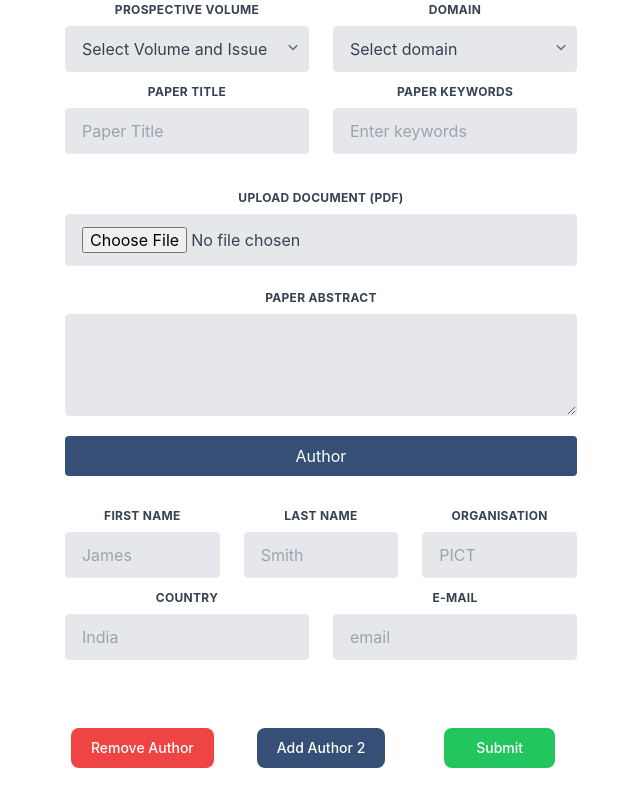
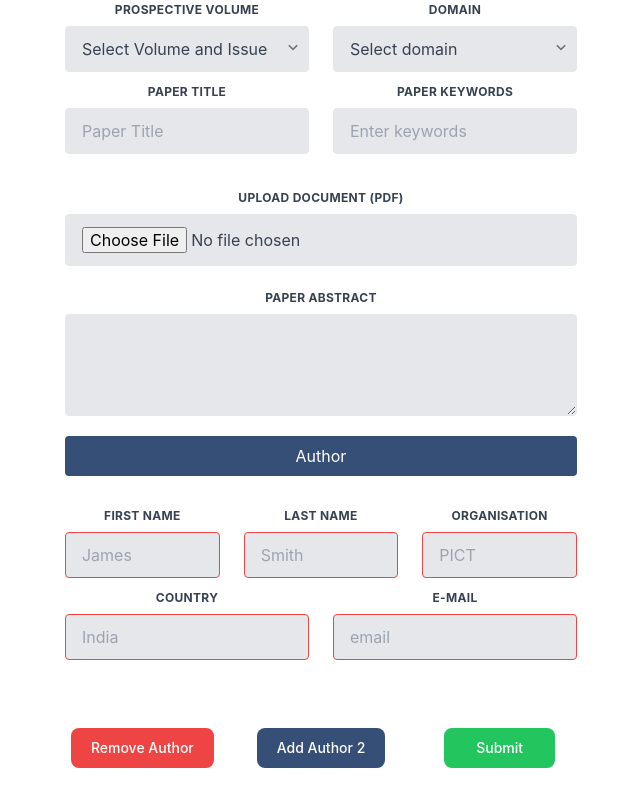
Before and after one commit to Gayatrii12/PIJET, a React (Create React App) app: page /register in a window 1280 px wide. Shown: the part 449-1249 px from the top of the page, without its empty margins (319-959 px from the left). Built offline with nearby package versions, Linux system fonts and the light colour scheme; sample sign-in values are in the browser's storage.

Commit message:
build v6.0.0

```diff
--- a/src/App.js
+++ b/src/App.js
@@ -14,6 +14,7 @@ import CallForPapers from './pages/CallForPapers';
 import Register from './pages/Register';
 import NotFound from './pages/NotFound';
 import Login from './pages/Login';
+import Submitted from './pages/Submitted';
 function App() {
   return (
 
@@ -31,6 +32,7 @@ function App() {
             <Route path="/contact-us" element={<ContactUs />} />
             <Route path="/register" element={<Register />} />
             <Route path="/login" element={<Login />} />
+            <Route path="/submitted/:regId" element={<Submitted />} />
             <Route path="*" element={<NotFound />} />
           </Routes>
         </BrowserRouter>
--- a/src/components/author.js
+++ b/src/components/author.js
@@ -1,4 +1,4 @@
-import React, { useState, useEffect} from "react";
+import React, { useState, useEffect } from "react";
 
 const Author = (props) => {
 
@@ -7,9 +7,9 @@ const Author = (props) => {
         position: props.position,
         fname: "",
         lname: "",
-        organization:"",
-        country:"",
-        email:""
+        organization: "",
+        country: "",
+        email: ""
     });
 
     //sends back updated author info to frontend for checking
@@ -33,33 +33,79 @@ const Author = (props) => {
 
     return (
         <div className="w-11/12 mx-auto">
-        <div className = "bg-pijet-blue mx-auto rounded max-w-lg h-10" >
-            <p className = "text-white text-center pt-2" > Author { props.authorCount } </p>
+            <div className="bg-pijet-blue mx-auto rounded max-w-lg h-10" >
+                <p className="text-white text-center pt-2" > Author {props.authorCount} </p>
             </div>
-        <form className = "w-full max-w-lg mx-auto my-8">
-            <div className = "flex flex-wrap -mx-3 mb-6" >
-                <div className = "w-full md:w-1/3 px-3 mb-6 md:mb-0" >
-                    <label className = "block uppercase tracking-wide text-gray-700 text-xs font-bold mb-2" htmlFor = "grid-first-name" > First Name </label>
-                    <input className = "appearance-none block w-full bg-gray-200 text-gray-700 border border-gray-200 rounded py-3 px-4 mb-3 leading-tight focus:outline-none focus:bg-white" id = "grid-first-name" type = "text" name="fname" value={state.fname} onChange={handleInputChange} placeholder = "James" />
+            <form className="w-full max-w-lg mx-auto my-8">
+                <div className="flex flex-wrap -mx-3 mb-6" >
+                    <div className="w-full md:w-1/3 px-3 mb-6 md:mb-0" >
+                        <label className="block uppercase tracking-wide text-gray-700 text-xs font-bold mb-2" htmlFor="grid-first-name" > First Name </label>
+                        <input
+                            className={`appearance-none block w-full bg-gray-200 text-gray-700 border ${(state.fname === "" || state.fname === undefined) ? "border-red-500" : "border-green-500"
+                                } rounded py-3 px-4 mb-3 leading-tight focus:outline-none focus:bg-white`}
+                            id="grid-first-name"
+                            type="text"
+                            name="fname"
+                            value={state.fname}
+                            onChange={handleInputChange}
+                            placeholder="James"
+                        />
                     </div>
-                <div className = "w-full md:w-1/3 px-3" >
-                    <label className = "block uppercase tracking-wide text-gray-700 text-xs font-bold mb-2" htmlFor = "grid-last-name" > Last Name </label>
-                    <input className = "appearance-none block w-full bg-gray-200 text-gray-700 border border-gray-200 rounded py-3 px-4 leading-tight focus:outline-none focus:bg-white focus:border-gray-500" id = "grid-last-name" type = "text" name="lname" value={state.lname} onChange={handleInputChange} placeholder = "Smith" />
+                    <div className="w-full md:w-1/3 px-3" >
+                        <label className="block uppercase tracking-wide text-gray-700 text-xs font-bold mb-2" htmlFor="grid-last-name" > Last Name </label>
+                        <input
+                            className={`appearance-none block w-full bg-gray-200 text-gray-700 border ${(state.lname === "" || state.lname === undefined) ? "border-red-500" : "border-green-500"
+                                } rounded py-3 px-4 mb-3 leading-tight focus:outline-none focus:bg-white`}
+                            id="grid-last-name"
+                            type="text"
+                            name="lname"
+                            value={state.lname}
+                            onChange={handleInputChange}
+                            placeholder="Smith"
+                        />
                     </div>
-                <div className = "w-full md:w-1/3 px-3" >
-                    <label className = "block uppercase tracking-wide text-gray-700 text-xs font-bold mb-2" htmlFor = "grid-last-name" > Organisation </label>
-                    <input className = "appearance-none block w-full bg-gray-200 text-gray-700 border border-gray-200 rounded py-3 px-4 leading-tight focus:outline-none focus:bg-white focus:border-gray-500" id = "grid-last-name" type = "text" name="organization" value={state.organization} onChange={handleInputChange} placeholder = "PICT" />
+                    <div className="w-full md:w-1/3 px-3" >
+                        <label className="block uppercase tracking-wide text-gray-700 text-xs font-bold mb-2" htmlFor="grid-last-name" > Organisation </label>
+                        <input
+                            className={`appearance-none block w-full bg-gray-200 text-gray-700 border ${(state.organization === "" || state.organization === undefined) ? "border-red-500" : "border-green-500"
+                                } rounded py-3 px-4 mb-3 leading-tight focus:outline-none focus:bg-white`}
+                            id="grid-last-name"
+                            type="text"
+                            name="organization"
+                            value={state.organization}
+                            onChange={handleInputChange}
+                            placeholder="PICT"
+                        />
+
                     </div>
-                <div className = "w-full md:w-1/2 px-3" >
-                    <label className = "block uppercase tracking-wide text-gray-700 text-xs font-bold mb-2" htmlFor = "grid-last-name" > Country </label>
-                    <input className = "appearance-none block w-full bg-gray-200 text-gray-700 border border-gray-200 rounded py-3 px-4 leading-tight focus:outline-none focus:bg-white focus:border-gray-500" id = "grid-last-name" type = "text" name="country" value={state.country} onChange={handleInputChange} placeholder = "India" />
+                    <div className="w-full md:w-1/2 px-3" >
+                        <label className="block uppercase tracking-wide text-gray-700 text-xs font-bold mb-2" htmlFor="grid-last-name" > Country </label>
+                        <input
+                            className={`appearance-none block w-full bg-gray-200 text-gray-700 border ${(state.country === "" || state.country === undefined) ? "border-red-500" : "border-green-500"
+                                } rounded py-3 px-4 mb-3 leading-tight focus:outline-none focus:bg-white`}
+                            id="grid-last-name"
+                            type="text"
+                            name="country"
+                            value={state.country}
+                            onChange={handleInputChange}
+                            placeholder="India"
+                        />
                     </div>
-                <div className = "w-full md:w-1/2 px-3" >
-                    <label className = "block uppercase tracking-wide text-gray-700 text-xs font-bold mb-2" htmlFor = "grid-password" > E-mail </label>
-                    <input className = "appearance-none block w-full bg-gray-200 text-gray-700 border border-gray-200 rounded py-3 px-4 mb-3 leading-tight focus:outline-none focus:bg-white" id = "grid-password" type = "email" name="email" value={state.email} onChange={handleInputChange} placeholder = "email" />
+                    <div className="w-full md:w-1/2 px-3" >
+                        <label className="block uppercase tracking-wide text-gray-700 text-xs font-bold mb-2" htmlFor="grid-password" > E-mail </label>
+                        <input
+                            className={`appearance-none block w-full bg-gray-200 text-gray-700 border ${(state.email === "" || state.email === undefined || !/^\S+@\S+\.\S+$/.test(state.email)) ? "border-red-500" : "border-green-500"
+                                } rounded py-3 px-4 mb-3 leading-tight focus:outline-none focus:bg-white`}
+                            id="grid-password"
+                            type="email"
+                            name="email"
+                            value={state.email}
+                            onChange={handleInputChange}
+                            placeholder="email"
+                        />
                     </div>
                 </div>
-            <div className = "flex flex-wrap -mx-3 mb-6" >
+                <div className="flex flex-wrap -mx-3 mb-6" >
 
                 </div>
             </form>
--- a/src/pages/Register.js
+++ b/src/pages/Register.js
@@ -11,11 +11,8 @@ const Register = () => {
 
   const navigate = useNavigate();
 
-  // const API_UPLOAD = 'https://pijet-backend.onrender.com/submit/';
-  // const API_SUBMIT = 'https://pijet-backend.onrender.com/submit/upload';
-
-  const API_UPLOAD = 'http://localhost:8000/submit/';
-  const API_SUBMIT = 'http://localhost:8000/submit/upload';
+  const API_UPLOAD = 'https://pijet-backend.onrender.com/submit/';
+  const API_SUBMIT = 'https://pijet-backend.onrender.com/submit/upload';
 
   useEffect(() => {
     const token = localStorage.getItem('token');
@@ -66,86 +63,94 @@ const Register = () => {
   };
 
   const updateAuthorData = (data) => {
-    console.log(data.position);
-    console.log(authors);
     var authorDataCopy = JSON.parse(JSON.stringify(authors));
     authorDataCopy[data.position - 1] = data;
     setAuthors(authorDataCopy);
-    console.log(authors);
   };
 
-  // const handleSubmit = () => {
+  const isValidEmail = (email) => {
+    const emailRegex = /^[^\s@]+@[^\s@]+\.[^\s@]+$/;
+    return emailRegex.test(email);
+  };
 
-  //   const formData = {
-  //     selectedVolume,
-  //     paperName: document.getElementById("grid-first-name").value,
-  //     paperKeywords,
-  //     uploadedFile: uploadedFile ? uploadedFile.name : null,
-  //     authors,
-  //   };
-
-  //   // Log the form data as JSON to the console
-  //   console.log(JSON.stringify(formData));
-
-  //   // Clear the form fields
-  //   setSelectedVolume("");
-  //   document.getElementById("grid-first-name").value = "";
-  //   setPaperKeywords("");
-  //   setUploadedFile(null);
-  //   setAuthors([{ id: 1 }]); // Reset to one author
-  // };
+  const validateData = () => {
+    if (
+      selectedVolume !== "" &&
+      paperKeywords !== "" &&
+      uploadedFile !== null &&
+      domain !== "" &&
+      abstract !== "" &&
+      title !== ""
+    ) {
+      for (let author of authors) {
+        if (
+          !author.fname ||
+          !author.lname ||
+          !author.organization ||
+          !author.country ||
+          !author.email ||
+          !isValidEmail(author.email)
+        ) {
+          toast.error("Invalid author details. Please recheck...");
+          return false; // At least one author field is missing or invalid
+        }
+      }
+      return true; // All states are set
+    } else {
+      toast.error("Please fill all relevant fields and upload your manuscript copy.");
+      return false; // At least one state is not set
+    }
+  };
 
   const handleSubmit = async () => {
     try {
-      const token = "eyJhbGciOiJIUzI1NiIsInR5cCI6IkpXVCJ9.eyJpZCI6IjM2IiwiaWF0IjoxNzEzNDM5NTg1fQ.1UJ_5SJDBio2IRehFqSlpntsZOp42ECov1detASbTgo"
+      const token = localStorage.getItem('token');
+      if (validateData()) {
+
+        toast('Processing your request...');
+
         var paperDetails = {
           title: title,
           abstract: abstract,
           author_count: authors.length,
           keywords: paperKeywords,
           paper_domain: domain,
-        authors:authors
+          authors: authors
         }
 
         const config = {
-        headers : {
+          headers: {
             'Authorization': `Bearer ${token}`
           }
         };
 
-      console.log(paperDetails);
-      console.log(uploadedFile);
-      console.log(config);
-
         const response = await axios.post(API_UPLOAD, paperDetails, config);
-      console.log(response.data);
 
         //if the registration is successful
-      if(response.status === 200){
+        if (response.status === 200) {
           const registrationId = response.data.registrationId;
 
           const formData = new FormData();
-        formData.append('file',uploadedFile);
+          formData.append('file', uploadedFile);
           formData.append('title', title);
           formData.append('registrationId', registrationId);
 
-        console.log(formData);
-
           toast.success('Authors registered! Uploading paper...')
           const response2 = await axios.post(API_SUBMIT, formData, config);
-        console.log(response2.data);
 
           //post registration if file upload is successful
-        if(response2.status === 200){
+          if (response2.status === 200) {
             toast.success("Paper registration successful!");
+            navigate(`/submitted/${registrationId}`);
           }
           //if file upload is not successful
-        else if(response2.status === 400){
+          else if (response2.status === 400) {
             toast.error("File upload failed! Try again...");
           }
         }
-      else{
+        else {
           toast.error("Some error occurred. Please try again!")
+        }
       }
     } catch (error) {
       console.error('ERROR: ', error);
@@ -262,7 +267,7 @@ const Register = () => {
               type="text"
               placeholder="Paper Title"
               value={title}
-              onChange={(e)=>{setTitle(e.target.value);}}
+              onChange={(e) => { setTitle(e.target.value); }}
             />
           </div>
           <div className="w-full md:w-1/2 px-3 mb-6 md:mb-0">
```
Also changed, not shown: src/components/navbar.jsx (+24 -7 lines), src/pages/Login.js (+3 -4 lines), src/pages/Submitted.js (added, +50 -0 lines). Lines whose indentation alone changed are shown as unchanged.
